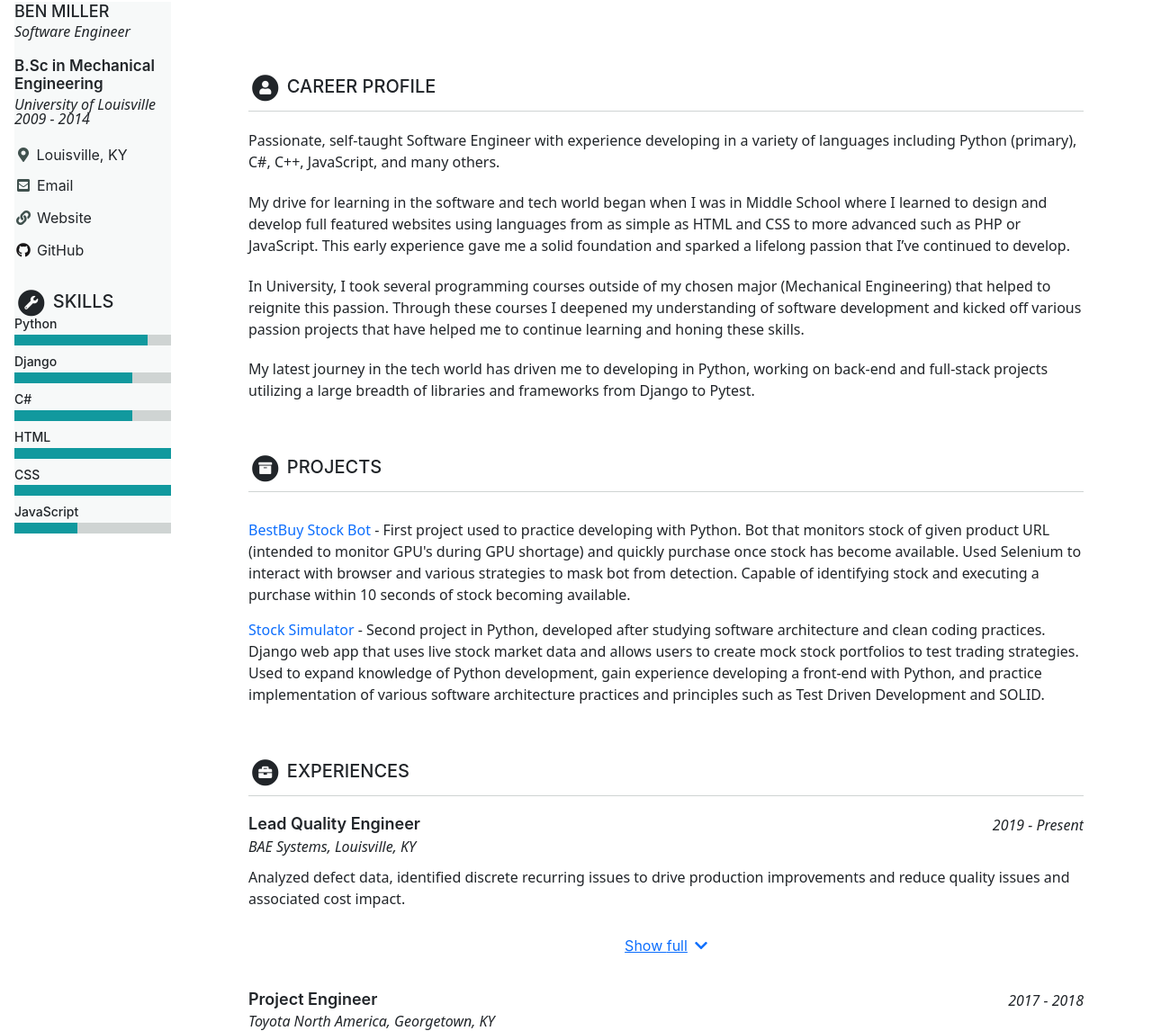
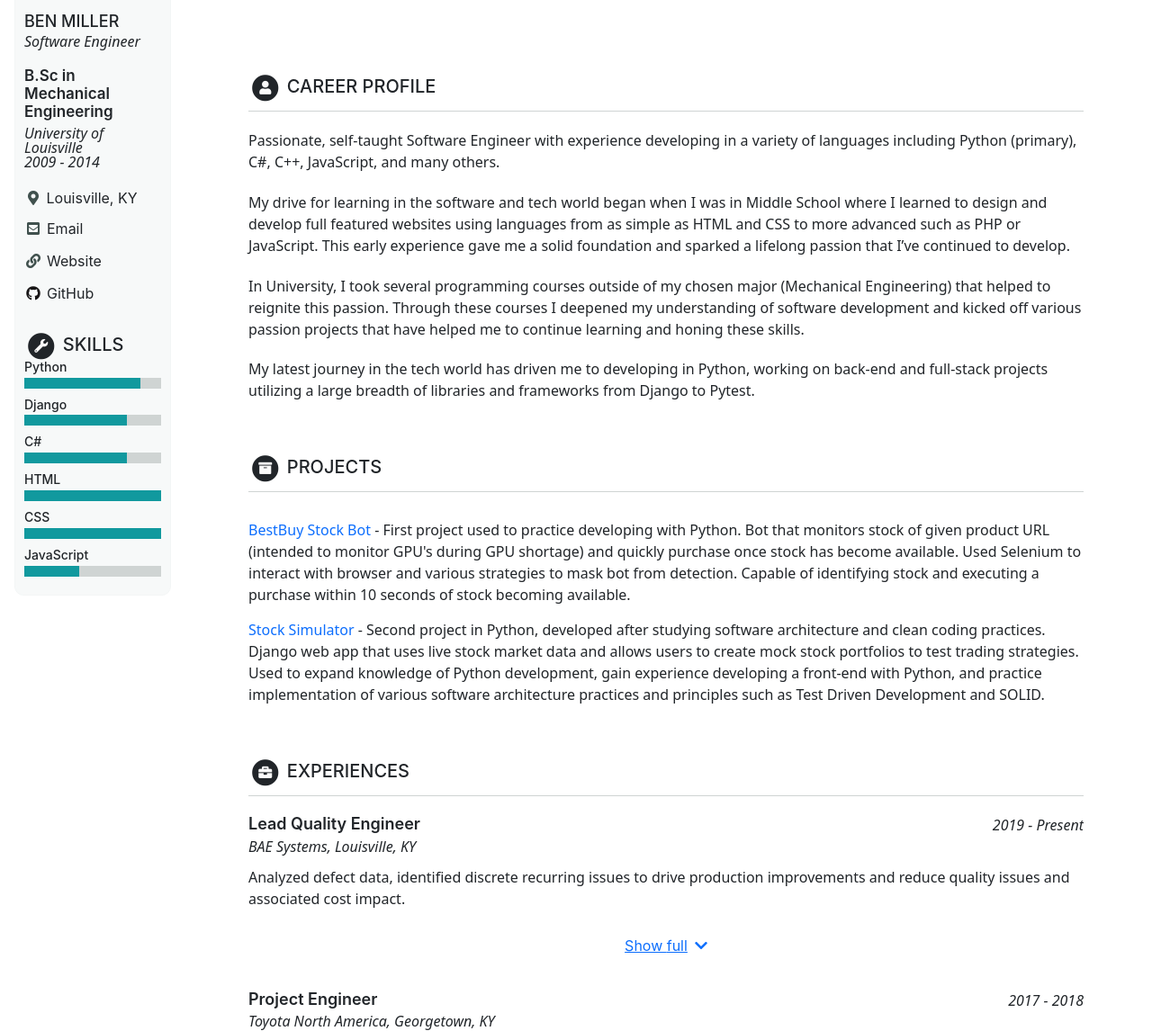
Before and after one commit to Ben-M-90/Ben-M-90.github.io, a Jekyll site: the page built from _pages/home.md, in a window 1280 px wide and 1400 px high. Shown: the part 254-1400 px from the top of the window at 90% size. Built offline with Jekyll 4.4.1, drawn with Linux system fonts in a browser that asks for light colours; cached includes are drawn as plain includes.

Commit message:
Add margins, padding, and border to sidebar container.

```diff
--- a/_sass/minimal-mistakes/_base.scss
+++ b/_sass/minimal-mistakes/_base.scss
@@ -547,4 +547,8 @@ input[type="submit"],
 
 .sidebar-container {
     background-color: $card-background;
+    padding: 20px 10px 10px 10px;
+    margin-top: -10px;
+    border-radius: 10px;
+    border: 1px solid $background-color;
 }
```
